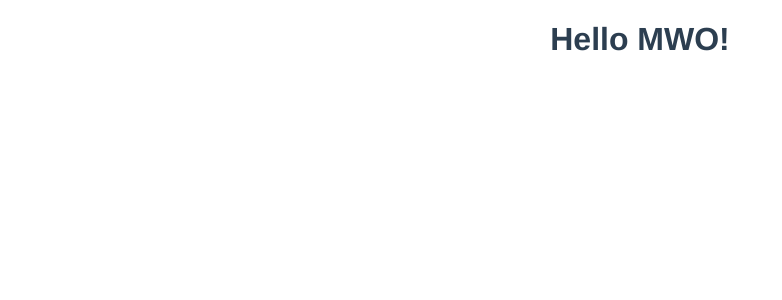
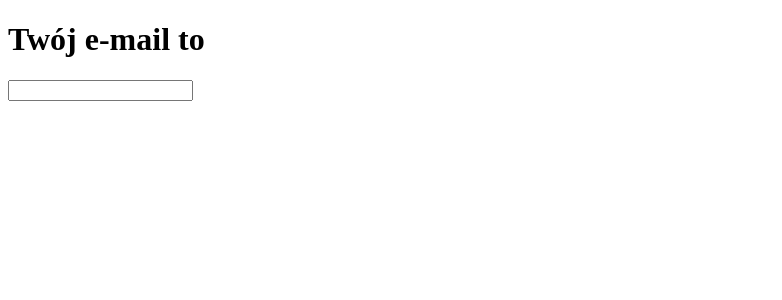
Before and after one commit to SuperDev0514/vue_project, a Vue app: page / in a window 1280 px wide. Shown: the top 300 px of the page, without its empty margins (0-782 px from the left). Built offline with nearby package versions, Linux system fonts and the light colour scheme.

Commit message:
Your e-mail: reactive

```diff
--- a/src/App.vue
+++ b/src/App.vue
@@ -1,19 +1,16 @@
 <template>
-  <div class="my-app">
-    <h1>Hello MWO!</h1>
-  </div>
+    <div>
+        <h1>Twój e-mail to {{ email }}</h1>
+        <input type="email" v-model="email">
+    </div>
 </template>
 
 <script>
-export default {
-
-}
+    export default {
+        data() {
+            return {
+                email: ''
+            }
+        }
+    }
 </script>
-
-<style>
-.my-app {
-  font-family: Avenir, Helvetica, Arial, sans-serif;
-  text-align: center;
-  color: #2c3e50;
-}
-</style>
```
